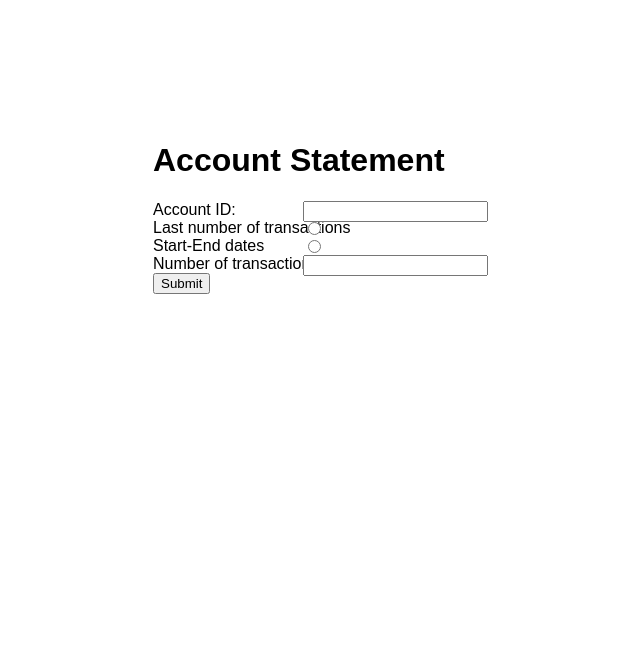
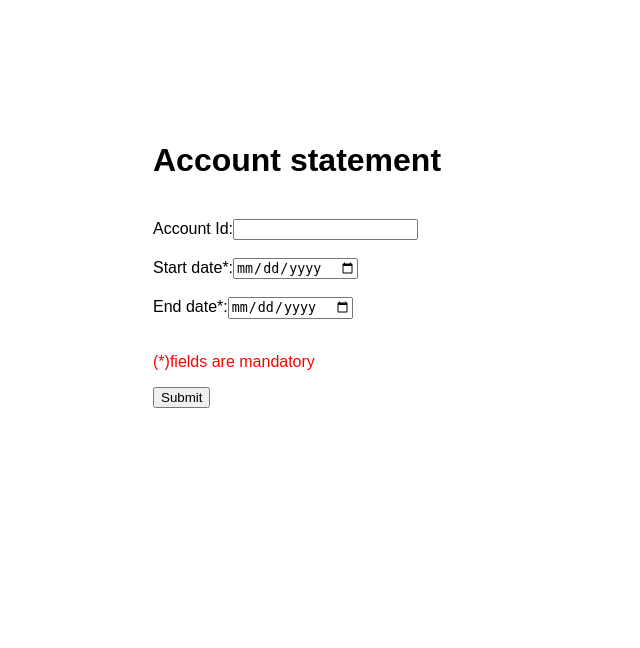
Before and after one commit to bhanuvinayes/retail_banking, a Flask app: page /account_statement in a window 1280 px wide. Shown: the part 116-764 px from the top of the page, without its empty margins (368-1008 px from the left). Run offline with Flask 2, Linux system fonts and the light colour scheme; a user stored in the database is signed in.

Commit message:
Updated account statements

```diff
--- a/application/templates/account_statement.html
+++ b/application/templates/account_statement.html
@@ -1,30 +1,59 @@
 {% extends "layout.html" %}
 
-{% block title %} Withdraw Amount {% endblock %}
+{% block title %} Account Statement {% endblock %}
 
 {% block content %}
 
-<style>
-    input {
-        position: absolute;
-        left: 150px;
-    }
-</style>
 <div class="form">
-    <h1> Account Statement</h1>
+    <h1>Account statement</h1><br>
     {% with messages = get_flashed_messages() %}
         {% if messages %}
             {% for msg in messages %}
-                <p>{{ msg }}</p>
+                <p> {{ msg }} </p>
             {% endfor %}
         {% endif %}
-    {% endwith %}
+    {% endwith%}
+    <form action="" method="POST">
+        Account Id:<input type="text"><br>
+        <br> Start date*:<input type="date"><br>
+        <br> End date*:<input type="date"><br>
+        <br>
+        <p style="color: red;">
+            (*)fields are mandatory
+        </p>
 
-    <form action="" method="POST">
-        Account ID:<input type="text"> <br>
-        <input type="radio" name=transaction>Last number of transactions<br>
-        <input type="radio" name=transaction>Start-End dates<br> Number of transactions <input type="number"><br>
-        <button type="submit" value="submit">Submit</button>
+        <button type="submit" name="submit">Submit</button> <br>
+
+        <!-- <br>
+        <table>
+            <tr>
+                <th>Transaction Id</th>
+                <th>Discription</th>
+                <th>Date(YYYY-MM-DD)</th>
+                <th>Amount</th>
+            </tr>
+            <tr>
+                <th></th>
+                <th></th>
+                <th></th>
+                <th></th>
+            </tr>
+            <tr>
+                <th></th>
+                <th></th>
+                <th></th>
+                <th></th>
+            </tr>
+
+            <tr>
+                <th></th>
+                <th></th>
+                <th></th>
+                <th></th>
+            </tr>
+        </table>
+        <button type="button" name="Download as Pdf">Download as Pdf file</button><button type="button" name="download as excel file">Download as Excel file</button> -->
+
     </form>
 </div>
 
```
Also changed, not shown: application/templates/account_statement(N).html (deleted, +0 -45 lines), application/employees.db.
